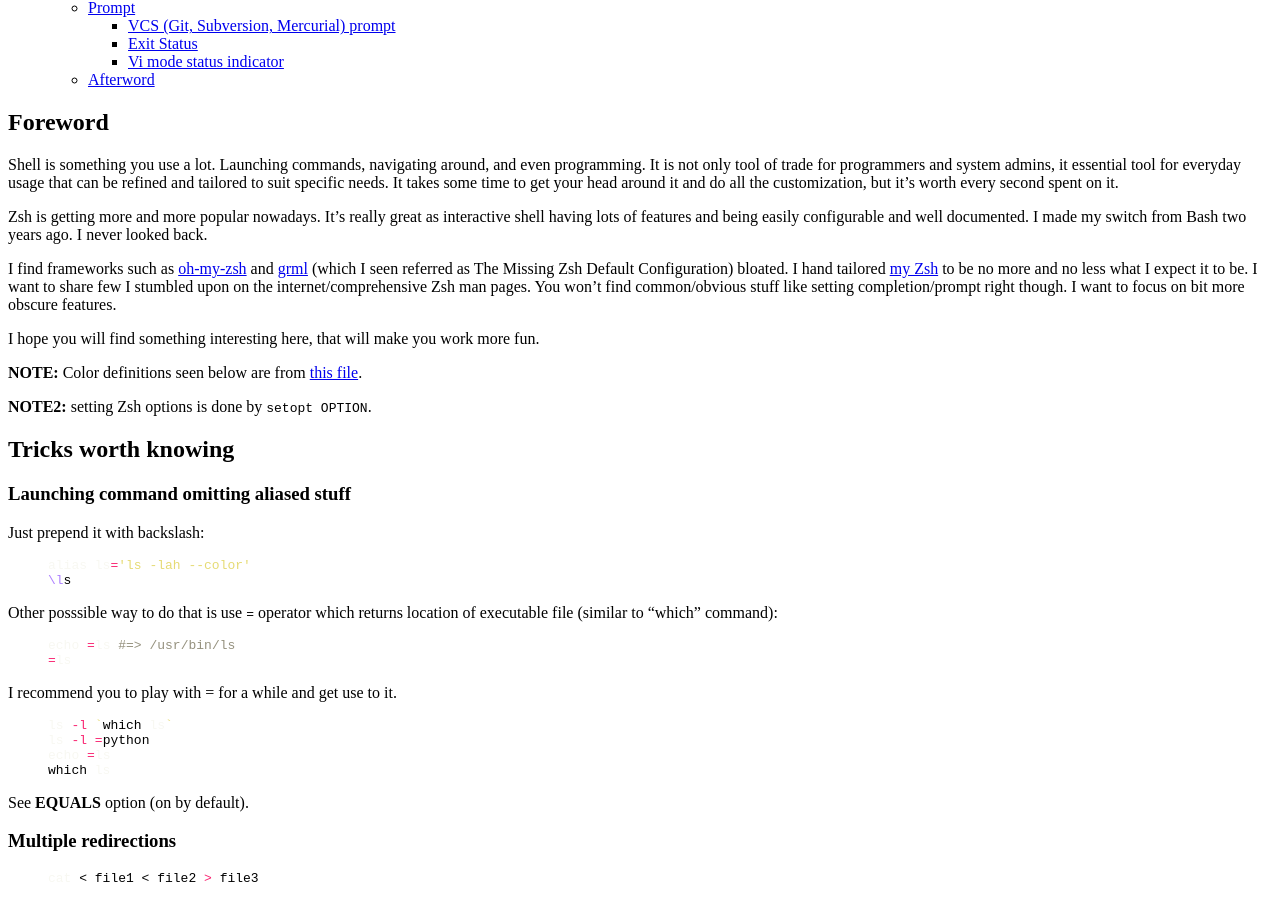
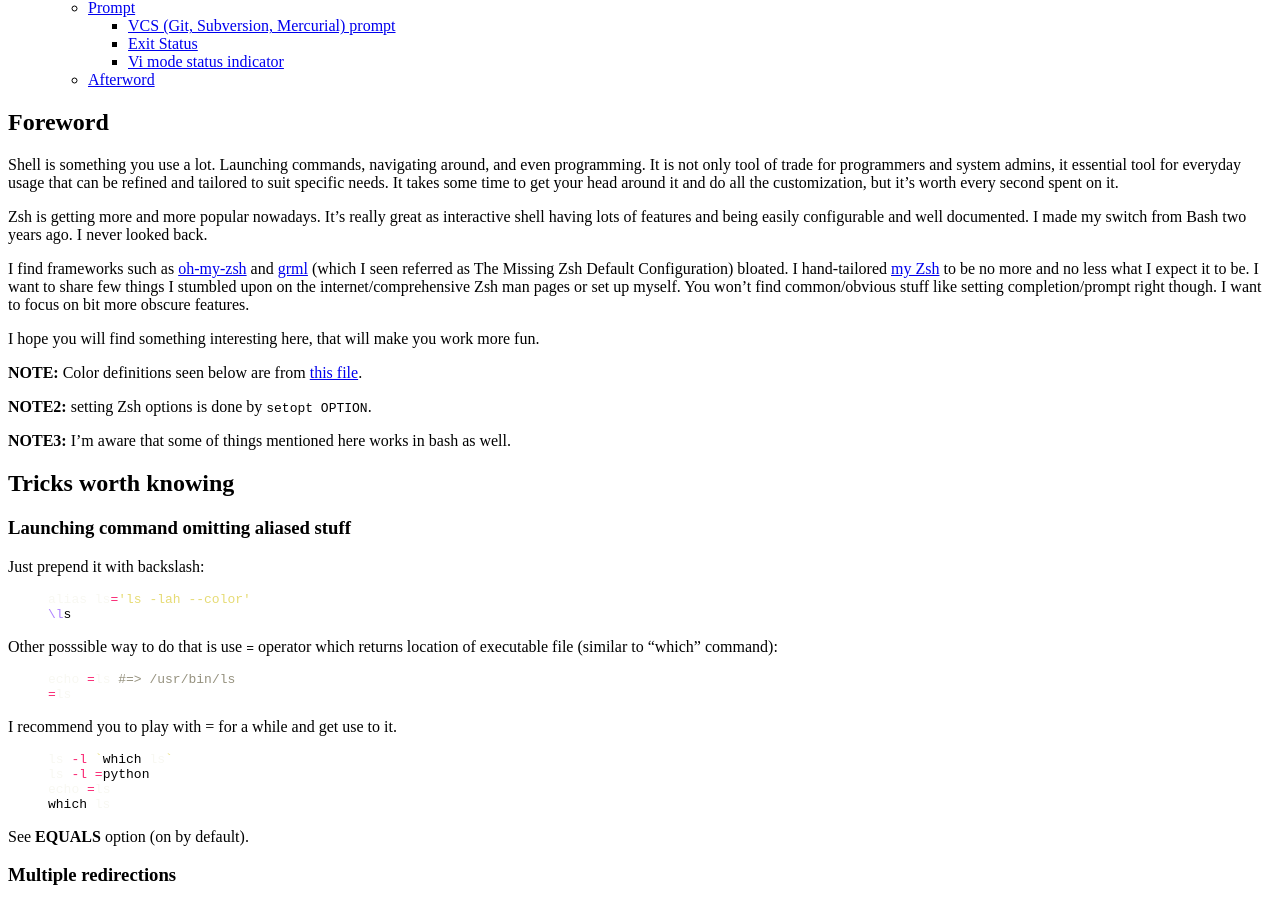
Before and after one commit to ivyl/ivyl.github.com, a Jekyll site: the page built from _posts/2013-02-03-refining-zsh.md, in a window 1280 px wide and 900 px high, scrolled down 523 px. Built offline with Jekyll 4.4.1, drawn with Linux system fonts in a browser that asks for light colours; some of the changed text lies outside the part shown.

Commit message:
few enhacments to last post

```diff
--- a/_posts/2013-02-03-refining-zsh.md
+++ b/_posts/2013-02-03-refining-zsh.md
@@ -27,10 +27,10 @@ back.
 I find frameworks such as
 [oh-my-zsh](https://github.com/robbyrussell/oh-my-zsh) and
 [grml](http://grml.org/zsh/) (which I seen referred as The Missing Zsh
-Default Configuration) bloated. I hand tailored [my
+Default Configuration) bloated. I hand-tailored [my
 Zsh](https://github.com/ivyl/zsh-config) to be no more and no
-less what I expect it to be. I want to share few I stumbled upon on the
-internet/comprehensive Zsh man pages. You won't find common/obvious stuff
+less what I expect it to be. I want to share few things I stumbled upon on the
+internet/comprehensive Zsh man pages or set up myself. You won't find common/obvious stuff
 like setting completion/prompt right though. I want to focus on bit more
 obscure features.
 
@@ -41,6 +41,8 @@ fun.
 file](https://github.com/ivyl/zsh-config/blob/master/colors.zsh).
 
 **NOTE2:** setting Zsh options is done by `setopt OPTION`.
+
+**NOTE3:** I'm aware that some of things mentioned here works in bash as well.
 
 ## Tricks worth knowing
 
```
Also changed, not shown: other parts of _posts/2013-02-03-refining-zsh.md (+3 -0 lines).
